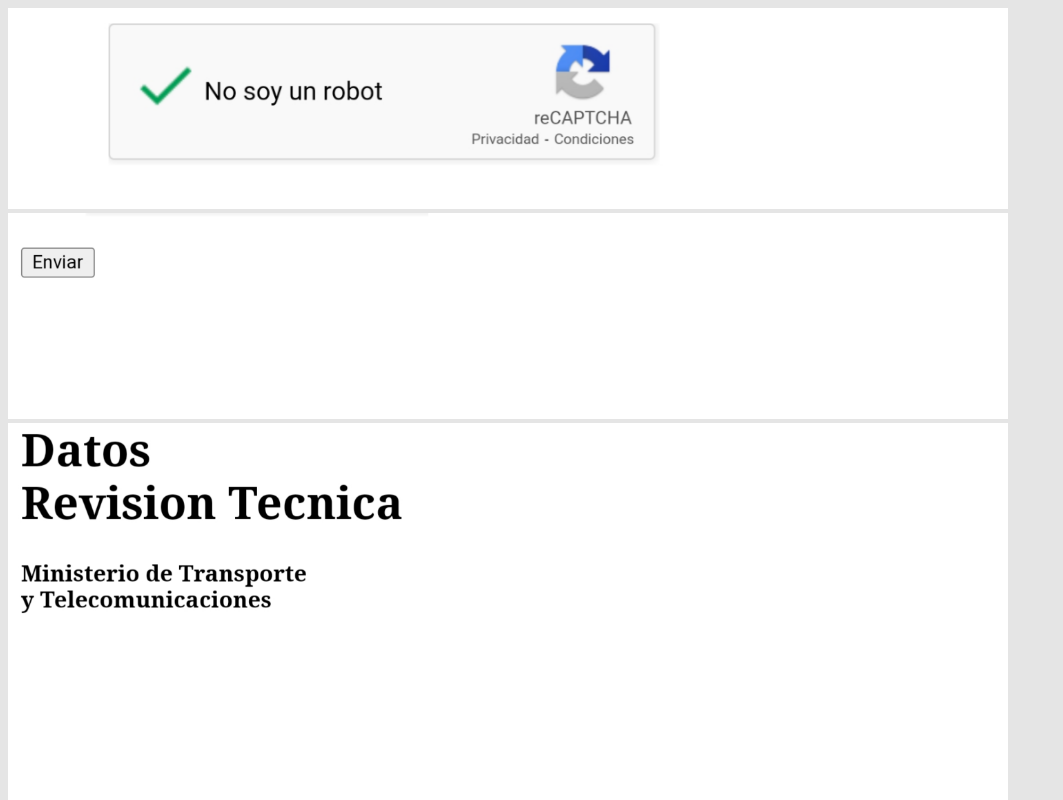
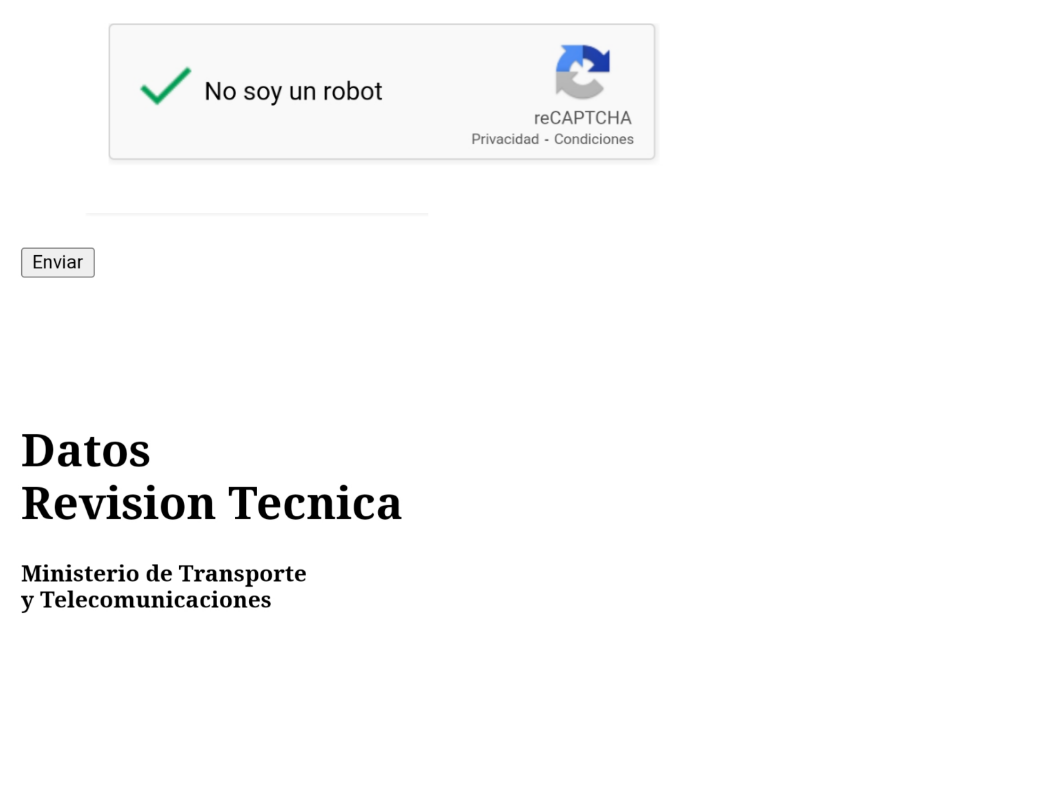
Before and after one commit to Wwwprtclpaginas/-QRRevision-Tecnica-aspx-patenteTF9856, a plain HTML site: page index.html in a window 1280 px wide. Shown: the top 800 px of the page, without its empty margins (0-1063 px from the left). Drawn offline with Linux system fonts and the light colour scheme.

Commit message:
Update index.html

```diff
--- a/index.html
+++ b/index.html
@@ -6,7 +6,7 @@
 	<title>Info CRT - MTT</title>
 </head>
 
-<body bgcolor="#e5e5e5">
+<body bgcolor="#ffffff">
 	<img src="menu.png" class="foto">
 	<a href="1.png"> <img src="boton.png" class="foto"></a>
     <img src="final.png" class="foto">
```
